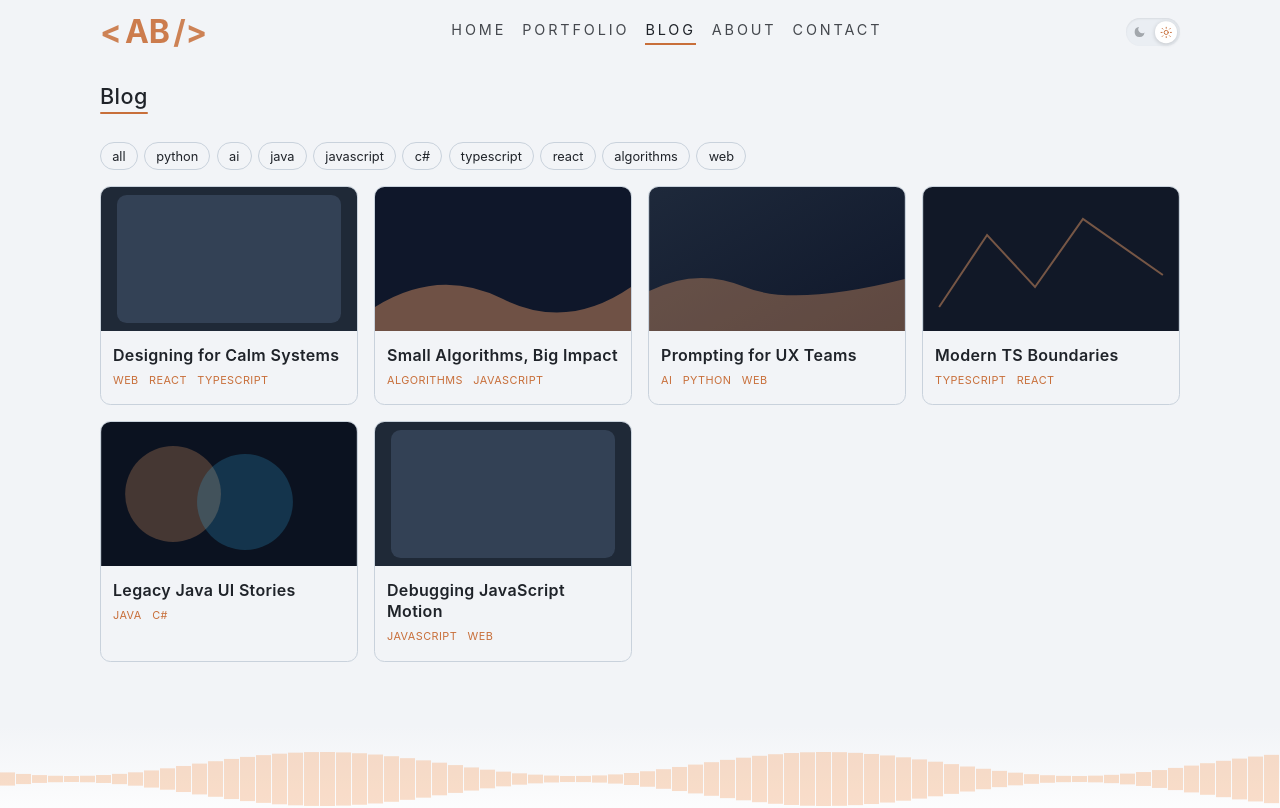
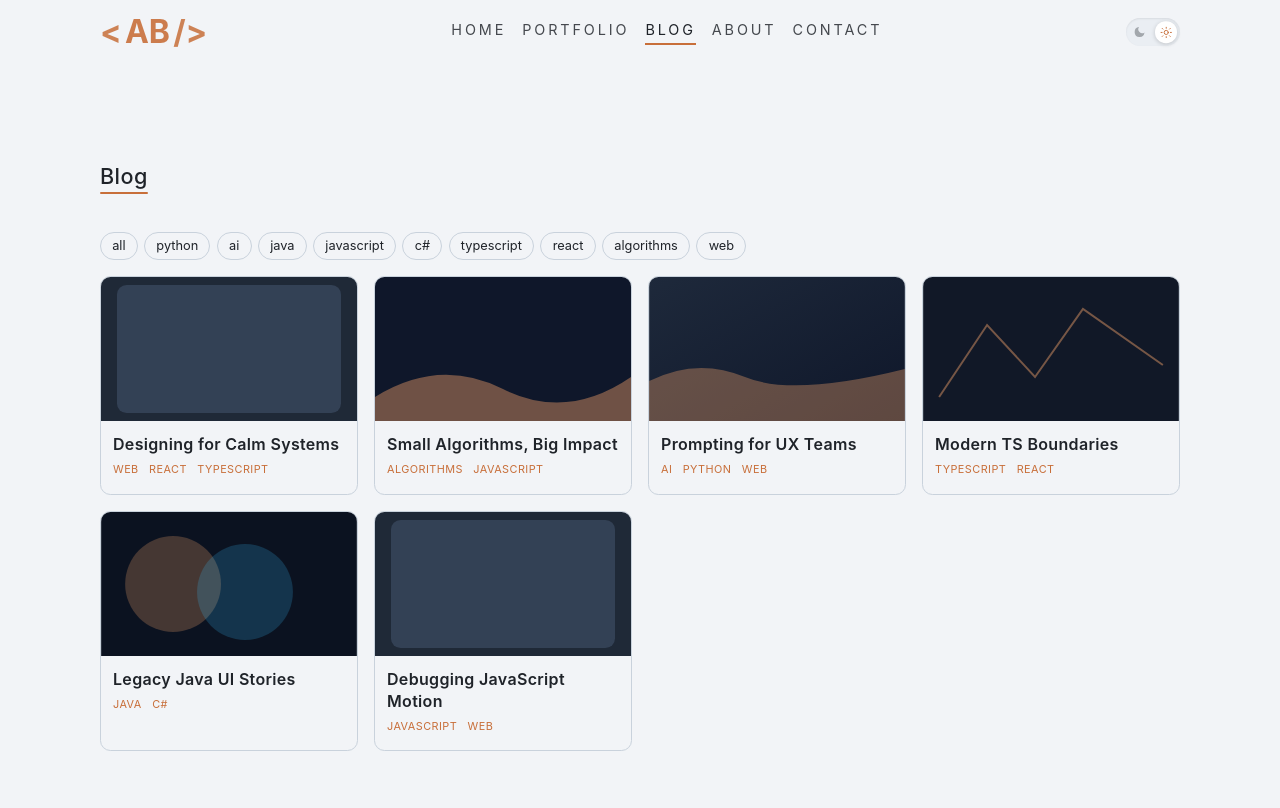
Before and after one commit to andresbadillo/andresbadillo.co, a React (Vite) app: page /blog in a window 1280 px wide. Shown: the top 808 px of the page. Built offline with nearby package versions, Linux system fonts and the light colour scheme.

Commit message:
Homologación de alturas entre h1 y secciones

```diff
--- a/src/pages/About/AboutPage.tsx
+++ b/src/pages/About/AboutPage.tsx
@@ -27,7 +27,7 @@ export function AboutPage() {
 
   return (
     <>
-      <section className={clsx("container", pageLayout.mainBlock)}>
+      <section className={clsx("container", pageLayout.pageSection, pageLayout.mainBlock)}>
         <Seo title="About — Andres Badillo Demo" description="Perfil profesional y publicaciones mock." />
         <h1 ref={headingRef} className={pageLayout.pageHeading}>
           <span className={headingAccent.sectionAccent}>About</span>
--- a/src/pages/Blog/BlogPage.tsx
+++ b/src/pages/Blog/BlogPage.tsx
@@ -16,7 +16,7 @@ export function BlogPage() {
 
   return (
     <>
-      <section className={clsx("container", pageLayout.mainBlock)}>
+      <section className={clsx("container", pageLayout.pageSection, pageLayout.mainBlock)}>
         <Seo title="Blog — Andres Badillo Demo" description="Artículos placeholder con navegación por etiquetas." />
         <h1 ref={headingRef} className={pageLayout.pageHeading}>
           <span className={headingAccent.sectionAccent}>Blog</span>
--- a/src/pages/Blog/BlogTagPage.tsx
+++ b/src/pages/Blog/BlogTagPage.tsx
@@ -21,7 +21,7 @@ export function BlogTagPage() {
 
   return (
     <>
-      <section className={clsx("container", pageLayout.mainBlock)}>
+      <section className={clsx("container", pageLayout.pageSection, pageLayout.mainBlock)}>
         <Seo title={`Blog tag ${tag} — Demo`} description="Filtrado de artículos por etiqueta." />
         <h1 ref={headingRef} className={pageLayout.pageHeading}>
           <span className={headingAccent.sectionAccent}>Blog</span>
--- a/src/pages/Contact/ContactPage.tsx
+++ b/src/pages/Contact/ContactPage.tsx
@@ -19,7 +19,7 @@ export function ContactPage() {
 
   return (
     <>
-      <section className={clsx("container", pageLayout.mainBlock)}>
+      <section className={clsx("container", pageLayout.pageSection, pageLayout.mainBlock)}>
         <Seo title="Contact — Andres Badillo Demo" description="Formulario de contacto demo sin backend." />
         <h1 ref={headingRef} className={pageLayout.pageHeading}>
           <span className={headingAccent.sectionAccent}>Contact</span>
--- a/src/pages/Portfolio/PortfolioPage.module.scss
+++ b/src/pages/Portfolio/PortfolioPage.module.scss
@@ -1,6 +1,5 @@
-/* Alineado con Home; padding inferior = 50% del que aplicaban .section y .mainBlock (el mayor en cascada) */
+/* padding-top en pageLayout.pageSection; aquí solo el inferior respecto al CanvasBarsDivider */
 .section {
-  padding-top: clamp(3rem, 8vw, 5rem);
   padding-bottom: calc(max(clamp(3rem, 8vw, 5rem), clamp(2.25rem, 5vw, 4rem)) * 0.5);
 }
 
--- a/src/pages/Portfolio/PortfolioPage.tsx
+++ b/src/pages/Portfolio/PortfolioPage.tsx
@@ -3,6 +3,7 @@ import { Seo } from "@/components/Seo/Seo";
 import { useHeadingAccentReveal } from "@/hooks/useHeadingAccentReveal";
 import { HomeProjectRow } from "@/pages/Home/HomeProjectRow";
 import { projects } from "@/data/projects";
+import pageLayout from "@/styles/pageLayout.module.scss";
 import headingAccent from "@/styles/sectionHeadingAccent.module.scss";
 import clsx from "clsx";
 import { useRef } from "react";
@@ -15,7 +16,7 @@ export function PortfolioPage() {
   return (
     <>
       <section
-        className={clsx("container", styles.section)}
+        className={clsx("container", pageLayout.pageSection, styles.section)}
         aria-labelledby="portfolio-page-heading"
       >
         <Seo title="Portfolio — Andres Badillo Demo" description="Listado de proyectos mock con tags y fecha." />
--- a/src/styles/pageLayout.module.scss
+++ b/src/styles/pageLayout.module.scss
@@ -1,6 +1,11 @@
 /* Aire entre el contenido y el CanvasBarsDivider; el canvas sigue siendo el último hijo de main */
 .mainBlock {
   padding-bottom: clamp(2.25rem, 5vw, 4rem);
+}
+
+/* Mismo margen superior que la sección de Portfolio / bloques de Home antes del título */
+.pageSection {
+  padding-top: clamp(3rem, 8vw, 5rem);
 }
 
 /* h1 de páginas internas (Blog, About, Contact…); alineado con .sectionTitle de Home/Portfolio */
@@ -8,6 +13,6 @@
   font-weight: 500;
   color: var(--muted);
   font-size: clamp(1.1rem, 2vw, 1.35rem);
-  margin: 0 0 clamp(1.25rem, 3vw, 1.75rem);
+  margin: 0 0 clamp(2.35rem, 3.5vw, 2rem);
   letter-spacing: 0.02em;
 }
```
Also changed, not shown: 1 other file (tests, documents, lock files or other folders).
